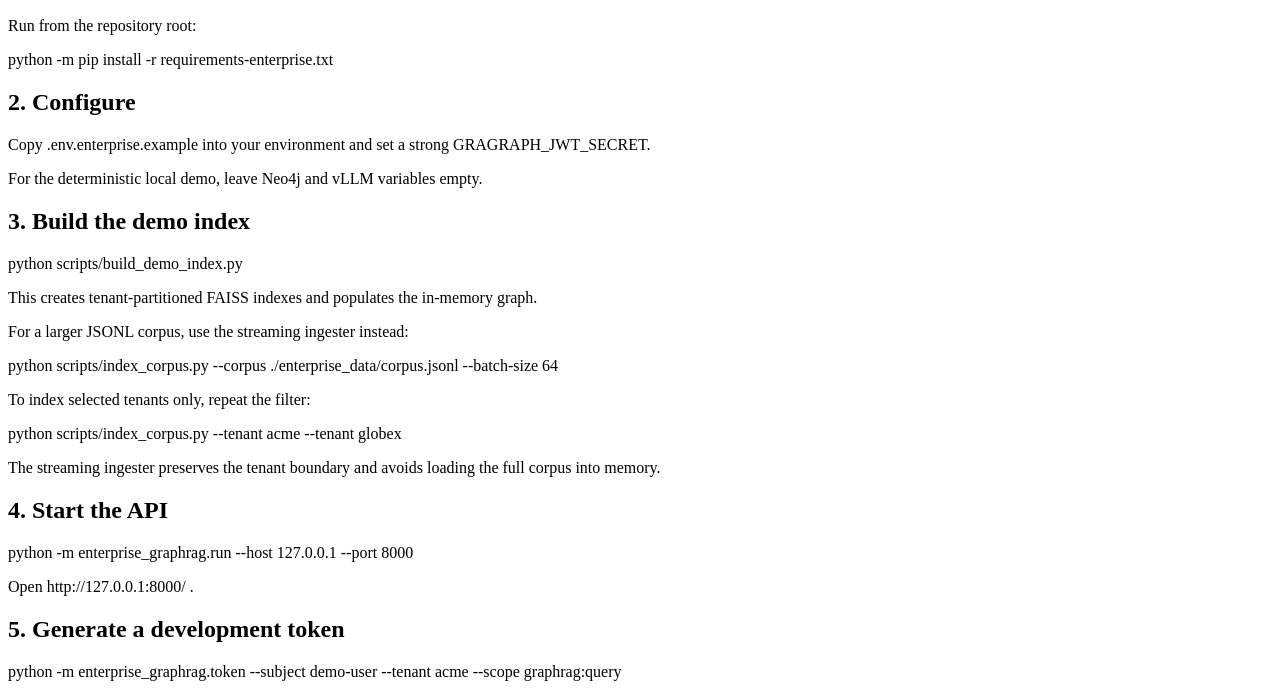
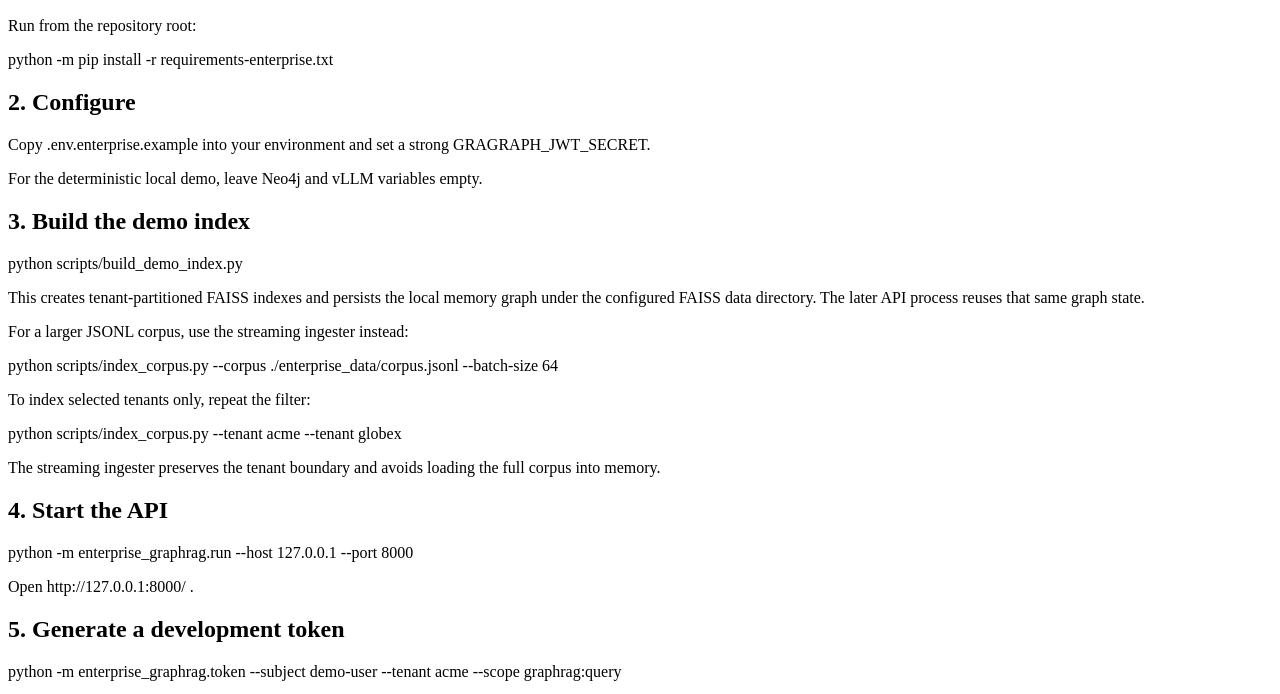
Before and after one commit to SpryzenHell/enterprise_graphrag, an Eleventy site: page docs/DEMO.md in a window 1280 px wide. Shown: the part 96-790 px from the top of the page. Built offline with nearby package versions, Linux system fonts and the light colour scheme; Eleventy itself is replaced by a stand-in of ours; files that its build step writes are made by us from their sources.

Commit message:
docs(demo): describe persistent local graph state

```diff
--- a/docs/DEMO.md
+++ b/docs/DEMO.md
@@ -16,7 +16,7 @@
 
     python scripts/build_demo_index.py
 
-This creates tenant-partitioned FAISS indexes and populates the in-memory graph.
+This creates tenant-partitioned FAISS indexes and persists the local memory graph under the configured FAISS data directory. The later API process reuses that same graph state.
 
 For a larger JSONL corpus, use the streaming ingester instead:
 
```
